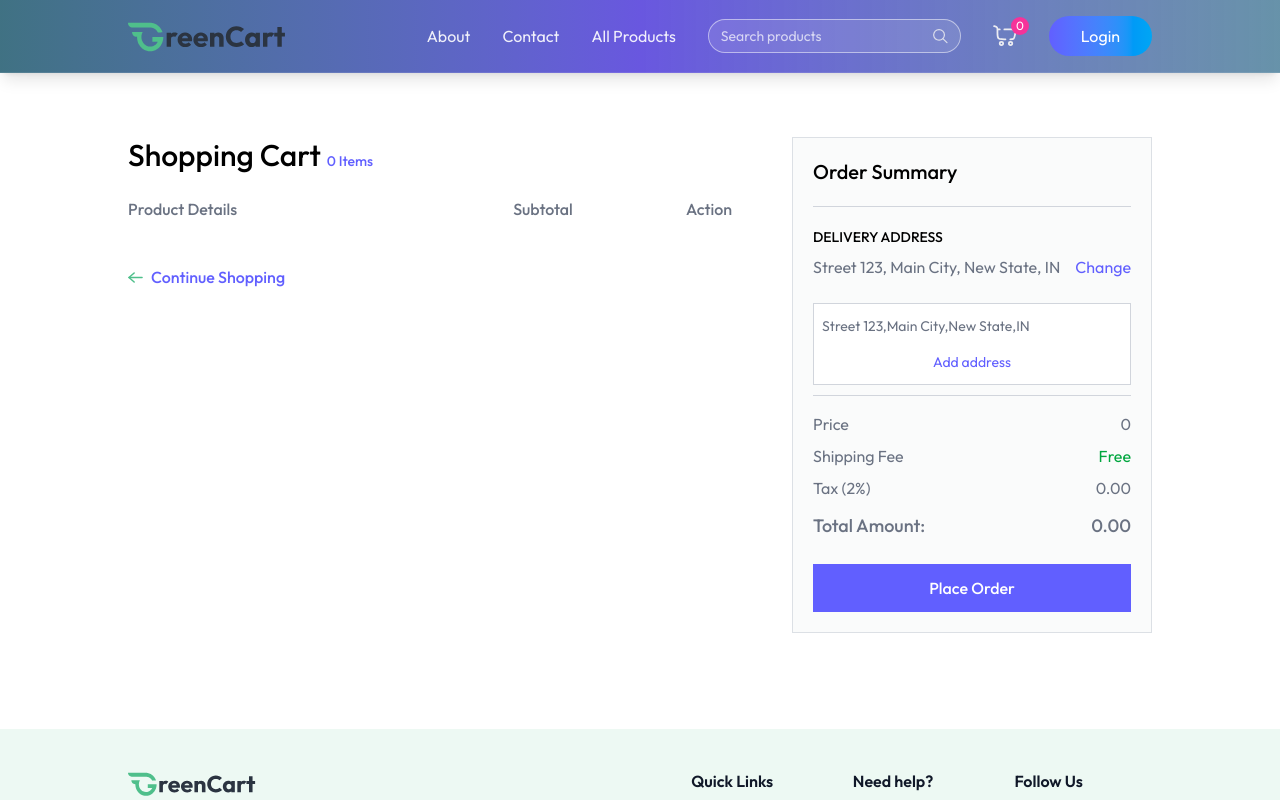
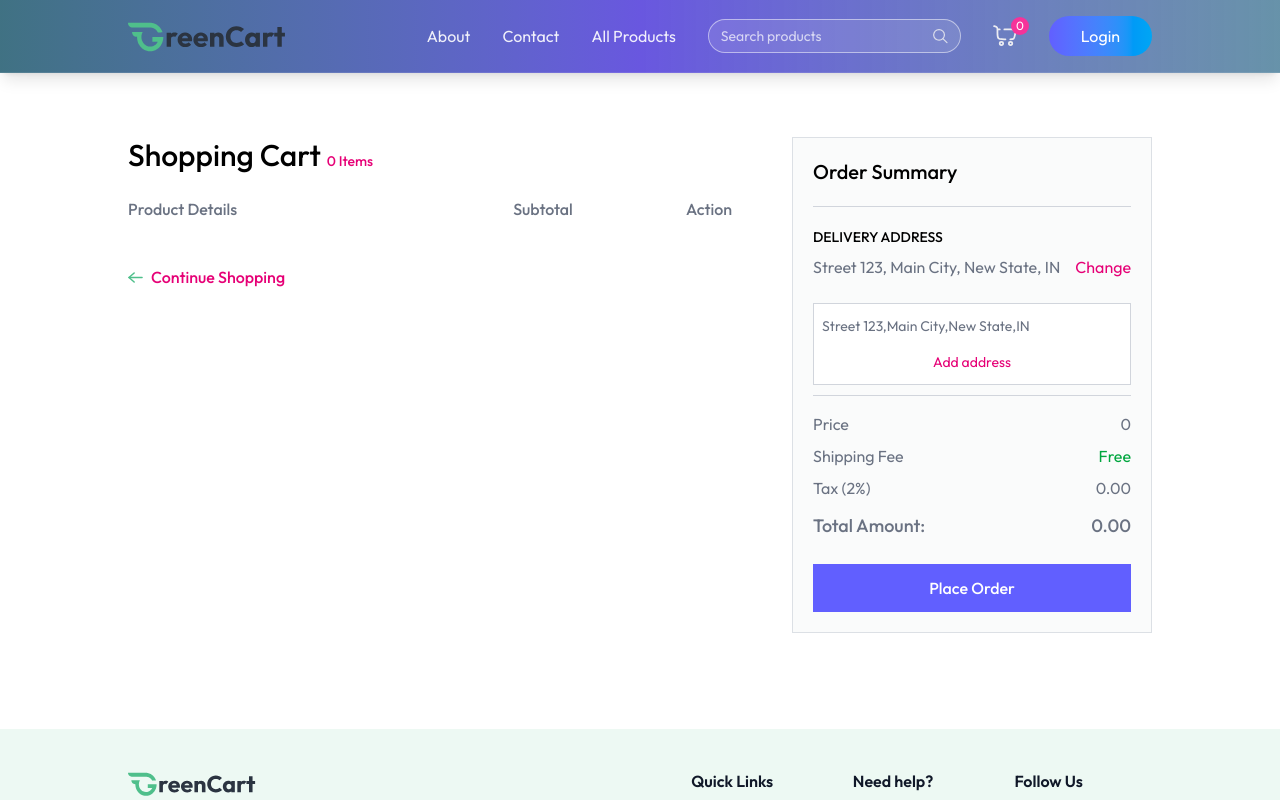
Before and after one commit to Amitkumersarkar/GMartBD-Ecommerce-Website, a React (Vite) app: page /cart in a window 1280 px wide. Both pictures are taken after a click on the button "Change". Shown: the top 800 px of the page. Built offline with nearby package versions, Linux system fonts and the light colour scheme.

Commit message:
updated color and ui

```diff
--- a/src/pages/Cart/Cart.jsx
+++ b/src/pages/Cart/Cart.jsx
@@ -51,7 +51,7 @@ const Cart = () => {
             <div className="flex-1 max-w-4xl">
                 <h1 className="text-3xl font-medium mb-6">
                     Shopping Cart{" "}
-                    <span className="text-sm text-indigo-500">
+                    <span className="text-sm text-pink-600">
                         {getCartCount()} Items
                     </span>
                 </h1>
@@ -154,7 +154,7 @@ const Cart = () => {
                         navigate("/allProducts");
                         window.scrollTo(0, 0);
                     }}
-                    className="group cursor-pointer flex items-center mt-8 gap-2 text-indigo-500 font-medium"
+                    className="group cursor-pointer flex items-center mt-8 gap-2 text-pink-600 font-medium"
                 >
                     <img
                         className="group-hover:-translate-x-1 transition"
@@ -188,7 +188,7 @@ const Cart = () => {
                             onClick={() =>
                                 setShowAddress(!showAddress)
                             }
-                            className="text-indigo-500 hover:underline cursor-pointer"
+                            className="text-pink-600 hover:underline cursor-pointer"
                         >
                             Change
                         </button>
@@ -214,7 +214,7 @@ const Cart = () => {
                                         navigate("/add-address");
                                         setShowAddress(false);
                                     }}
-                                    className="text-indigo-500 text-center cursor-pointer p-2 hover:bg-indigo-500/10"
+                                    className="text-pink-600 text-center cursor-pointer p-2 hover:bg-indigo-500/10"
                                 >
                                     Add address
                                 </p>
--- a/src/pages/ProductDetails/ProductDetails.jsx
+++ b/src/pages/ProductDetails/ProductDetails.jsx
@@ -67,7 +67,7 @@ const ProductDetails = () => {
             {/* Product Details */}
             <div className="grid md:grid-cols-2 gap-10">
                 <div>
-                    <div className="overflow-hidden rounded-lg border">
+                    <div className="overflow-hidden rounded-lg border-none border">
                         <img
                             src={images[selectedImage]}
                             alt={product.name}
```
